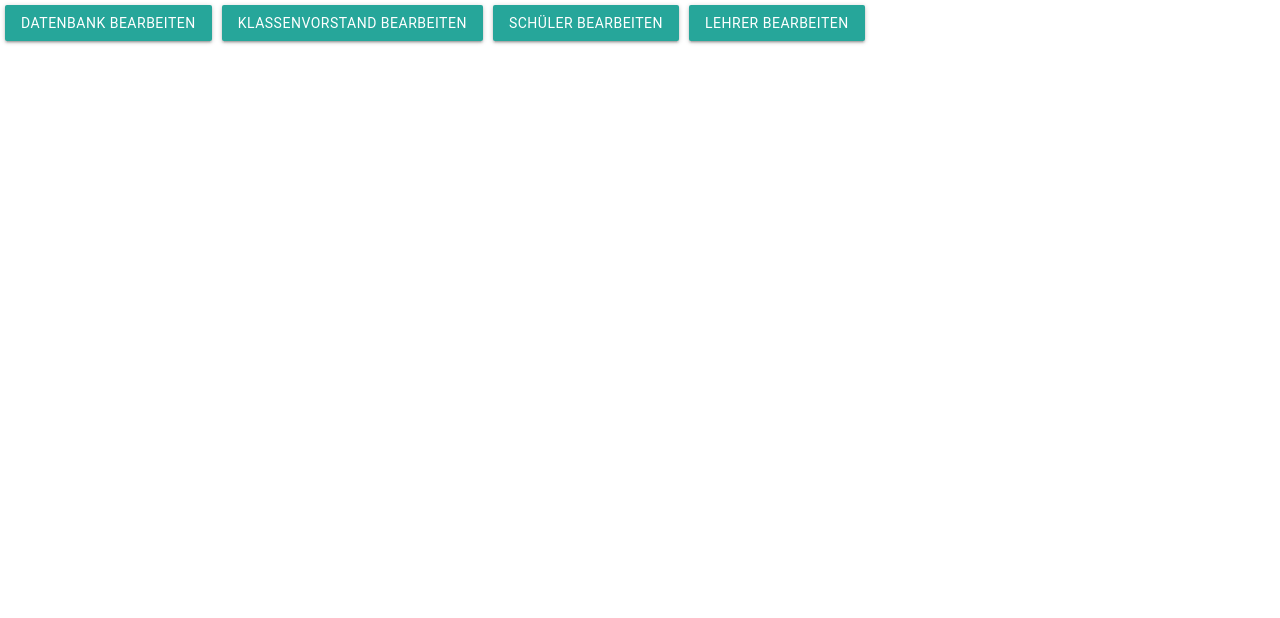
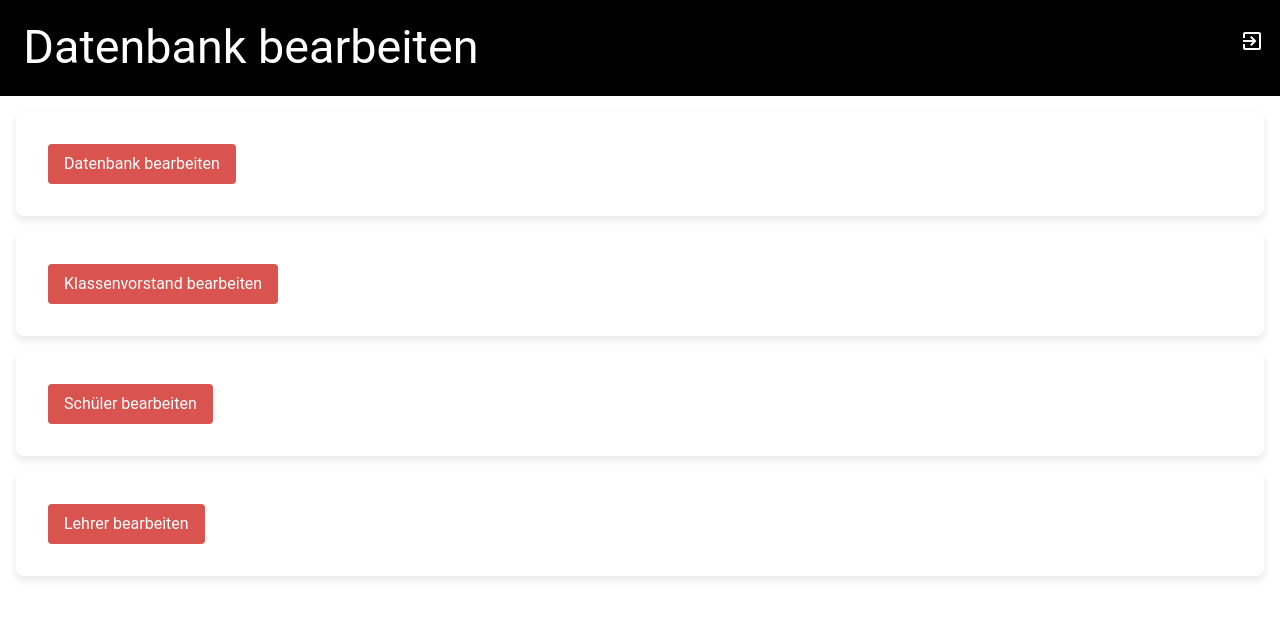
Before and after one commit to nribinin/eis-frontend, a Vue app: page /admin in a window 1280 px wide. Shown: the top 618 px of the page. Built offline with nearby package versions, Linux system fonts and the light colour scheme; the HTML template or start-up script is replaced by a standard one.

Commit message:
Fixed some issues, started to importing TeacherView and added some design to admin site

```diff
--- a/src/components/AdminComponent.vue
+++ b/src/components/AdminComponent.vue
@@ -1,9 +1,18 @@
 <template>
     <div>
-      <button class="btn waves-effect waves-light" @click="navigateTo('/admin/database')">Datenbank bearbeiten</button>
-      <button class="btn waves-effect waves-light" @click="navigateTo('/admin/manageKV')">Klassenvorstand bearbeiten</button>
-      <button class="btn waves-effect waves-light" @click="navigateTo('/admin/schueler')">Schüler bearbeiten</button>
-      <button class="btn waves-effect waves-light" @click="navigateTo('/admin/lehrer')">Lehrer bearbeiten</button>
+
+      <div class="button-box">
+        <button @click="navigateTo('/admin/database')">Datenbank bearbeiten</button>
+      </div>
+      <div class="button-box">
+        <button @click="navigateTo('/admin/manageKV')">Klassenvorstand bearbeiten</button>
+      </div>
+      <div class="button-box">
+        <button @click="navigateTo('/admin/schueler')">Schüler bearbeiten</button>
+      </div>
+      <div class="button-box">
+        <button @click="navigateTo('/admin/lehrer')">Lehrer bearbeiten</button>
+      </div>
     </div>
   </template>
 
@@ -28,7 +37,41 @@
   </script>
 
   <style scoped>
-  button {
-    margin: 5px;
+  body {
+    margin: 0;
+    padding: 0;
+    font-family: Arial, sans-serif;
+  }
+
+  .button-box {
+    background-color: #ffffff;
+    border-radius: 0.5em;
+    box-shadow: 0 0.25em 0.5em rgba(0, 0, 0, 0.1);
+    padding: 2em;
+    margin: 1em;
+    text-align: left;
+  }
+
+  .button-box p {
+    margin-bottom: 1em;
+    color: #333333;
+    text-align: left;
+    padding-left: 0;
+  }
+
+  .button-box button {
+    background-color: #d9534f;
+    color: #ffffff;
+    border: none;
+    border-radius: 0.25em;
+    padding: 0.5em 1em;
+    cursor: pointer;
+    font-size: 1em;
+    text-align: left;
+    margin-left: 0;
+  }
+
+  .button-box button:hover {
+    background-color: #c9302c;
   }
   </style>
--- a/src/components/LoginComponent.vue
+++ b/src/components/LoginComponent.vue
@@ -38,7 +38,7 @@ async function login() {
     if(authenticationStore.role === Roles.STUDENT) {
       router.push("/schueler")
     } else if(authenticationStore.role === Roles.TEACHER) {
-      router.push("/teacher")
+      router.push("/lehrer")
     }
   }
 }
--- a/src/components/SchuelerHeader.vue
+++ b/src/components/SchuelerHeader.vue
@@ -6,9 +6,7 @@
       </h3>
     </div>
     <div class="selectedSite:hover logout right">
-      <router-link to="/logout">
     <div class="material-icons" @click="logout">exit_to_app</div>
-  </router-link>
     </div>
   </nav>
 </template>
@@ -21,7 +19,7 @@ const authenticationStore = useAuthenticationStore()
 async function logout() {
   const success = await authenticationStore.logout();
   if (success) {
-    router.push("/login");
+    router.push("/");
   }
 }
 
@@ -38,4 +36,9 @@ console.log(title);
 .header {
   background-color: black;
 }
+.logout {
+  margin-right: 1em;
+  margin-top: 5px;
+  cursor: pointer;
+}
 </style>
--- /dev/null
+++ b/src/components/TeacherComponent.vue
@@ -0,0 +1,19 @@
+<template>
+<p>{{ output }}</p>
+</template>
+
+<script lang="ts" setup>
+import { ref, onMounted } from 'vue';
+import axios from 'axios';
+const output = ref('');
+
+const fetchSubjects = async () => {
+  try {
+    const response = await axios.get('/api/teacher-ampel/getLehrer');
+    output.value = response.data;
+  } catch (error) {
+    console.error('Error fetching subjects:', error);
+  }
+};
+onMounted(fetchSubjects);
+</script>
--- a/src/main.ts
+++ b/src/main.ts
@@ -32,7 +32,7 @@ axios.interceptors.response.use(null, (error) => {
   console.log("axios.interceptors.response error", error)
   if (error.response.status == 401) {
     snackbar.push("Sie müssen sich einloggen, um diese Seite anzuzeigen.")
-    router.push("/login")
+    router.push("/")
   }
   if (error.response.status == 403) {
     snackbar.push("Sie haben nicht die notwendigen Berechtigungen, um diese Seite aufzurufen.")
--- a/src/views/AdminSokratesView.vue
+++ b/src/views/AdminSokratesView.vue
@@ -1,25 +1,128 @@
 <template>
-    <div class="flex-container-vertically">
-      <EditDatabase />
-    </div>
-  </template>
+  <div class="maincontainer">
+      <div class="fixed headcontainer">
+          <div class="header">
+              <nav>
+                  <ul>
+                      <li>
+                          <h3>{{ title }}</h3>
+                      </li>
+                      <div class="selectedSite:hover logout right">
+                        <div class="material-icons" @click="logout">exit_to_app</div>
 
-  <script>
-import EditDatabase from "@/components/EditDatabase.vue";
+                      </div>
+                  </ul>
+              </nav>
+          </div>
+          <EditDatabase />
+      </div>
 
-      export default {
-        data() {
-          return {
+  </div>
+</template>
 
-          };
-        },
-        components: {
-            EditDatabase
-        },
-        computed: {},
-        methods: {
+<script lang="ts" setup>
+import { useAuthenticationStore } from "@/stores/AuthenticationStore";
+import { useRouter } from "vue-router";
+import EditDatabase from '@/components/EditDatabase.vue';
+const authenticationStore = useAuthenticationStore();
+const router = useRouter();
+const title = "Datenbank bearbeiten";
+async function logout() {
+  try {
+    const success = await authenticationStore.logout();
+    if (success) {
+      await router.push("/");
+    } else {
+      // Optional: Fehlerbehandlung, falls Logout nicht erfolgreich ist
+      console.error("Logout fehlgeschlagen");
+    }
+  } catch (error) {
+    // Optional: Fehlerbehandlung für unerwartete Fehler
+    console.error("Ein Fehler ist beim Logout aufgetreten:", error);
+  }
+}
+</script>
 
-        },
+<style scoped>
+.maincontainer {
+  overflow-y: auto;
+  max-height: 100vh;
+  display: flex;
+  flex-direction: column;
+}
 
-      };
-  </script>
+.header {
+  width: 100%;
+  padding: 1em 0;
+  background-color: black;
+}
+
+
+.fixed {
+  position: sticky;
+  top: 0;
+  width: 100%;
+  z-index: 1000;
+}
+
+body {
+  overflow-y: hidden;
+  height: auto;
+}
+
+nav ul {
+  display: flex;
+  align-items: center;
+  justify-content: space-between;
+  font-weight: bold;
+  background-color: black;
+}
+
+h3 {
+  margin: 0 !important;
+  margin-left: 0.5em !important;
+  color: white;
+}
+
+nav{
+  background-color: black;
+}
+
+.selectedSite {
+  color: #000000;
+  background-color: #ffffff;
+}
+
+.selectedSite:hover {
+  color: #000000;
+  background-color: #cdc1c1;
+}
+
+.footer {
+  background-color: black;
+  color: white;
+  text-align: center;
+  padding: 1em 0;
+  margin-top: auto;
+}
+
+.footer-logo {
+  width: 6.5em;
+  height: auto;
+}
+
+.footer h2 {
+  font-size: 1.5em;
+  margin: 0;
+}
+
+.footer p {
+  margin: 0.5em 0 0;
+  font-size: 1em;
+  color: #ffffff;
+}
+.logout {
+  margin-right: 1em;
+  cursor: pointer;
+}
+</style>
--- a/src/views/AdminView.vue
+++ b/src/views/AdminView.vue
@@ -1,25 +1,127 @@
 <template>
-    <div class="flex-container-vertically">
-      <AdminComponent />
+  <div class="maincontainer">
+    <div class="fixed headcontainer">
+      <div class="header">
+        <nav>
+          <ul>
+            <li>
+              <h3>{{ title }}</h3>
+            </li>
+            <div class="selectedSite:hover logout right">
+              <div class="material-icons" @click="logout">exit_to_app</div>
+            </div>
+          </ul>
+        </nav>
+      </div>
     </div>
-  </template>
 
-  <script>
-import AdminComponent from "@/components/AdminComponent.vue";
+    <Admin />
+  </div>
+</template>
 
-      export default {
-        data() {
-          return {
+<script lang="ts" setup>
+import { useAuthenticationStore } from "@/stores/AuthenticationStore";
+import { useRouter } from "vue-router";
+import Admin from '@/components/AdminComponent.vue';
+const authenticationStore = useAuthenticationStore();
+const router = useRouter();
+const title = "Datenbank bearbeiten";
+async function logout() {
+  try {
+    const success = await authenticationStore.logout();
+    if (success) {
+      await router.push("/");
+    } else {
+      // Optional: Fehlerbehandlung, falls Logout nicht erfolgreich ist
+      console.error("Logout fehlgeschlagen");
+    }
+  } catch (error) {
+    // Optional: Fehlerbehandlung für unerwartete Fehler
+    console.error("Ein Fehler ist beim Logout aufgetreten:", error);
+  }
+}
+</script>
 
-          };
-        },
-        components: {
-            AdminComponent
-        },
-        computed: {},
-        methods: {
+<style scoped>
+.maincontainer {
+  overflow-y: auto;
+  max-height: 100vh;
+  display: flex;
+  flex-direction: column;
+}
 
-        },
+.header {
+  width: 100%;
+  padding: 1em 0;
+  background-color: black;
+}
 
-      };
-  </script>
+.fixed {
+  position: sticky;
+  top: 0;
+  width: 100%;
+  z-index: 1000;
+}
+
+body {
+  overflow-y: hidden;
+  height: auto;
+}
+
+nav ul {
+  display: flex;
+  align-items: center;
+  justify-content: space-between;
+  font-weight: bold;
+  background-color: black;
+}
+
+h3 {
+  margin: 0 !important;
+  margin-left: 0.5em !important;
+  color: white;
+}
+
+nav{
+  background-color: black;
+}
+
+.selectedSite {
+  color: #000000;
+  background-color: #ffffff;
+}
+
+.selectedSite:hover {
+  color: #000000;
+  background-color: #cdc1c1;
+}
+
+.footer {
+  background-color: black;
+  color: white;
+  text-align: center;
+  padding: 1em 0;
+  margin-top: auto;
+}
+
+.footer-logo {
+  width: 6.5em;
+  height: auto;
+}
+
+.footer h2 {
+  font-size: 1.5em;
+  margin: 0;
+}
+
+.footer p {
+  margin: 0.5em 0 0;
+  font-size: 1em;
+  color: #ffffff;
+}
+
+.logout {
+  margin-right: 1em;
+  cursor: pointer;
+}
+</style>
--- a/src/views/HomeView.vue
+++ b/src/views/HomeView.vue
@@ -2,7 +2,7 @@
   <div>
     <nav>
       <ul>
-        <li><router-link to="/login">Login Ansicht</router-link></li>
+        <li><router-link to="/">Login Ansicht</router-link></li>
         <li><router-link to="/admin">Admin Ansicht</router-link></li>
         <li><router-link to="/lehrer">Lehrer Ansicht</router-link></li>
         <li><router-link to="/schueler">Schüler Ansicht</router-link></li>
--- a/src/views/LoginView.vue
+++ b/src/views/LoginView.vue
@@ -9,11 +9,11 @@
                         </li>
                         <div>
                             <li>
-                                <router-link to="/login" @click="changeView('Login', 'Anmeldeseite')"
+                                <router-link to="/" @click="changeView('Login', 'Anmeldeseite')"
                                     :class="{ 'selectedSite': activeComponent === 'Login' }">Anmeldeseite</router-link>
                             </li>
                             <li>
-                                <router-link to="/login" @click="changeView('Lernbetreuung', 'Lernbetreuung')"
+                                <router-link to="/" @click="changeView('Lernbetreuung', 'Lernbetreuung')"
                                     :class="{ 'selectedSite': activeComponent === 'Lernbetreuung' }">Lernbetreuung</router-link>
                             </li>
                         </div>
```
Also changed, not shown: src/router/index.ts (+11 -7 lines), src/views/LehrerView.vue (added, +35 -0 lines), src/components/EditDatabase.vue (line endings or trailing spaces).
